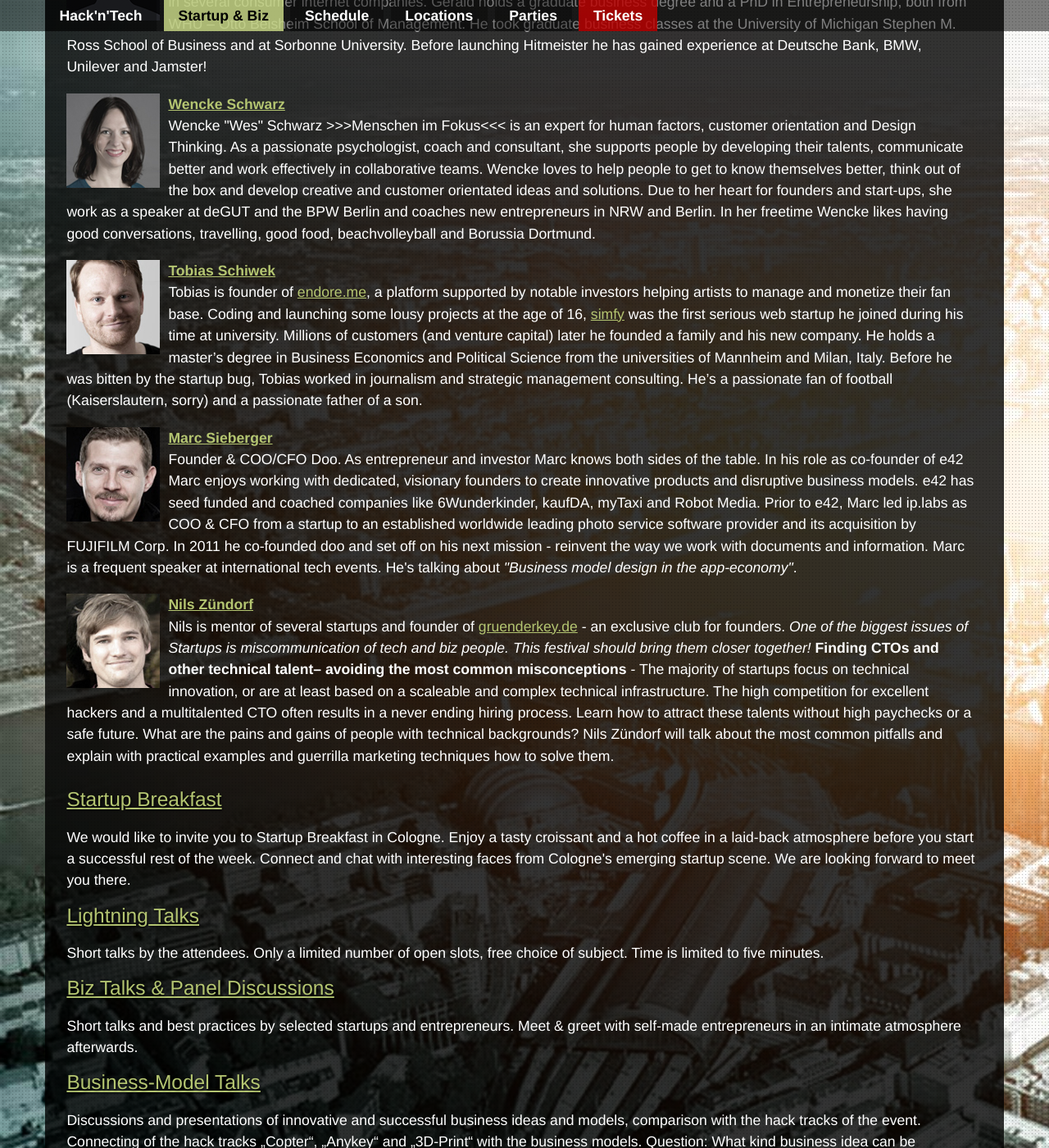
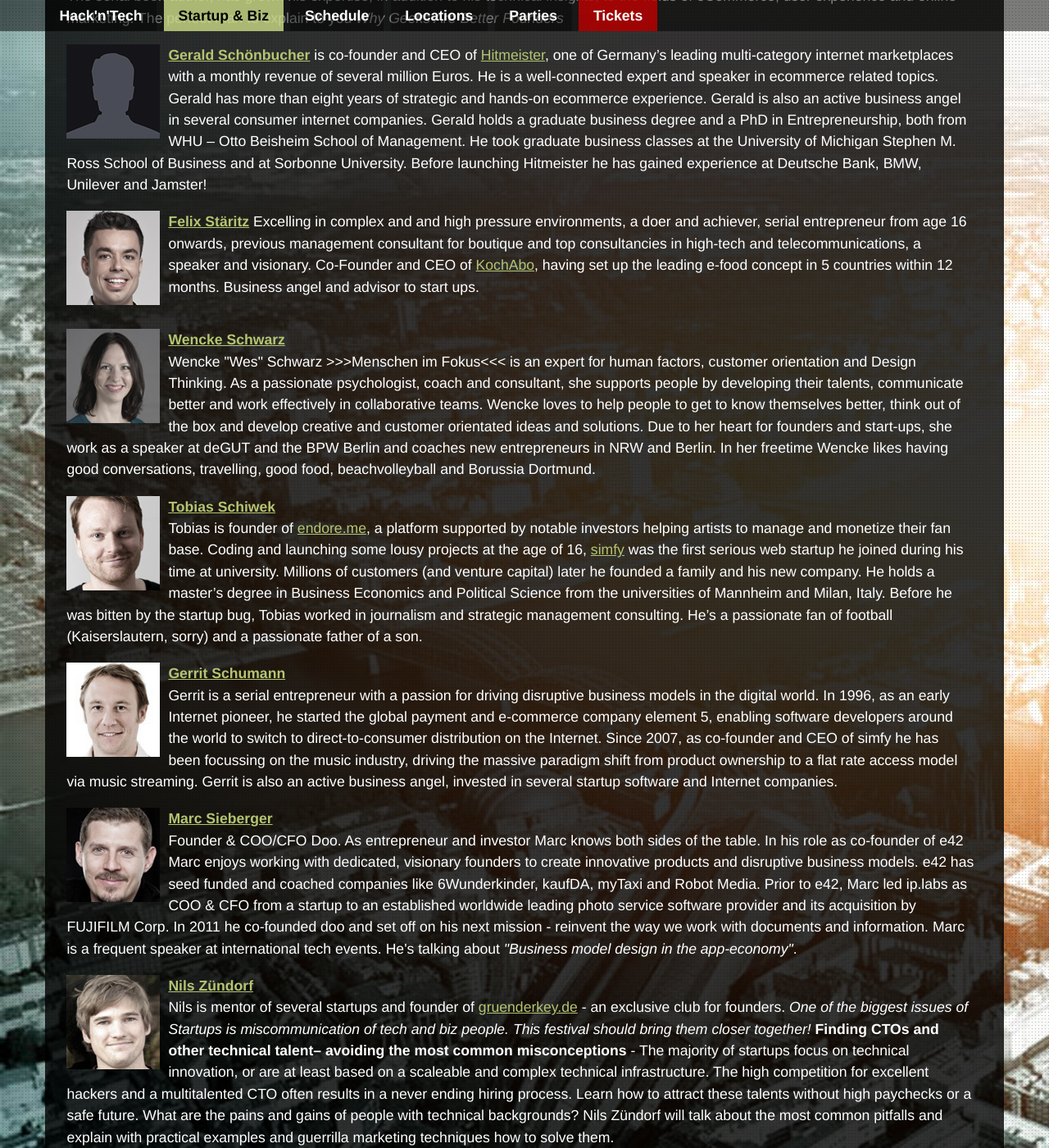
Before and after one commit to InteractiveCologne/interactivecologne.github.com, a Jekyll site: the page built from startup.html, in a window 1280 px wide and 1400 px high, scrolled down 1921 px. Shown: the whole window at 82% size. Built offline with Jekyll 4.4.1, drawn with Linux system fonts in a browser that asks for light colours; nearby versions of some CDN libraries; some of the changed text lies outside the part shown.

Commit message:
added more speaker

```diff
--- a/startup.html
+++ b/startup.html
@@ -40,6 +40,11 @@
 				<p class="speaker">
 					<img class="speaker" src="assets/images/speaker/sebastian-deutsch.jpg" alt="Sebastian Deutsch"/><a href="#sebastian-deutsch" name="sebastian-deutsch"><strong>Sebastian Deutsch</strong></a><br/>Sebastian Deutsch is one of the founders of 9elements. He started hacking at a young age on a Commodore Amiga computer. From then on he developed software on various platforms - but he loves the web the most. He enjoys programming Ruby on Rails and loves to create new interfaces using technologies like HTML5 and JavaScript. Sebastian has a university degree in Computer Science from the Technische Universität Dortmund. When he is not hacking he loves to ski in the alps. His talk: <em>KPIs for Nerds - All about KPIs you ever wanted to know (but was always afraid to ask)</em>.
 				</p>
+
+				<p class="speaker">
+					<img class="speaker" src="assets/images/speaker/ulrich-hafenbradl.jpg" alt="Ulrich Hafenbradl"/><a href="#ulrich-hafenbradl" name="ulrich-hafenbradl"><strong>Ulrich Hafenbradl</strong></a><br/>Ulrich Hafenbradl is the co-founder and Managing Director of Trusted Shops GmbH. He graduated in economics from the universities of Mannheim and Cologne. Before founding Trusted Shops GmbH he was an E-commerce consultant.
+				</p>
+
 				<p class="speaker">
 					<img class="speaker" src="assets/images/speaker/alexander-jansen.jpg" alt="Alexander Jansen"/><a href="#alexander-jansen" name="alexander-jansen"><strong>Alexander Jansen</strong></a><br/>Alex is a consultant, serial entrepreneur and co-founder of Business Visuals. Business Visuals was founded in the beginning of April 2013 and provides printed materials for workshops - covering the most common tools for Design Thinking, Lean Startup, and Business Modelling. Business Visuals is his 9th Startup. In his role as a consultant he helps his clients to be more creative, innovative or simply productive in their business models, new products or day to day business by bringing together interdisciplinary, intercultural teams to work on the problem at hand and guide them through agile processes and projects. He holds a MSc. in computer science and music from TU München. He also teaches innovation management for BA students at SRH Hochschule Berlin.
 				</p>
@@ -55,11 +60,19 @@
 				</p>
 
 				<p class="speaker">
+					<img class="speaker" src="assets/images/speaker/felix-staeritz.jpg" alt="Felix Stäritz"/><a href="#felix-staeritz" name="felix-staeritz"><strong>Felix Stäritz</strong></a> Excelling in complex and and high pressure environments, a doer and achiever, serial entrepreneur from age 16 onwards, previous management consultant for boutique and top consultancies in high-tech and telecommunications, a speaker and visionary. Co-Founder and CEO of <a href="http://kochabo.de">KochAbo</a>, having set up the leading e-food concept in 5 countries within 12 months. Business angel and advisor to start ups.
+				</p>
+
+				<p class="speaker">
 					<img class="speaker" src="assets/images/speaker/wencke-schwarz.jpg" alt="Wencke Schwarz"/><a href="#wencke-schwarz" name="wencke-schwarz"><strong>Wencke Schwarz</strong></a><br/>Wencke "Wes" Schwarz >>>Menschen im Fokus<<< is an expert for human factors, customer orientation and Design Thinking. As a passionate psychologist, coach and consultant, she supports people by developing their talents, communicate better and work effectively in collaborative teams. Wencke loves to help people to get to know themselves better, think out of the box and develop creative and customer orientated ideas and solutions. Due to her heart for founders and start-ups, she work as a speaker at deGUT and the BPW Berlin and coaches new entrepreneurs in NRW and Berlin. In her freetime Wencke likes having good conversations, travelling, good food, beachvolleyball and Borussia Dortmund.
 				</p>
 
 				<p class="speaker">
 					<img class="speaker" src="assets/images/speaker/tobias-schiwek.jpg" alt="Tobias Schiwek"/><a href="#tobias-schiwek" name="tobias-schiwek"><strong>Tobias Schiwek</strong></a><br/>Tobias is founder of <a href="http://endore.me">endore.me</a>, a platform supported by notable investors helping artists to manage and monetize their fan base. Coding and launching some lousy projects at the age of 16, <a href="http://simfy.de">simfy</a> was the first serious web startup he joined during his time at university. Millions of customers (and venture capital) later he founded a family and his new company. He holds a master’s degree in Business Economics and Political Science from the universities of Mannheim and Milan, Italy. Before he was bitten by the startup bug, Tobias worked in journalism and strategic management consulting. He’s a passionate fan of football (Kaiserslautern, sorry) and a passionate father of a son.
+				</p>
+
+				<p class="speaker">
+					<img class="speaker" src="assets/images/speaker/gerrit-schumann.jpg" alt="Gerrit Schumann"/><a href="#gerrit-schumann" name="gerrit-schumann"><strong>Gerrit Schumann</strong></a><br/>Gerrit is a serial entrepreneur with a passion for driving disruptive business models in the digital world. In 1996, as an early Internet pioneer, he started the global payment and e-commerce company element 5, enabling software developers around the world to switch to direct-to-consumer distribution on the Internet. Since 2007, as co-founder and CEO of simfy he has been focussing on the music industry, driving the massive paradigm shift from product ownership to a flat rate access model via music streaming. Gerrit is also an active business angel, invested in several startup software and Internet companies.
 				</p>
 
 				<p class="speaker">
```
